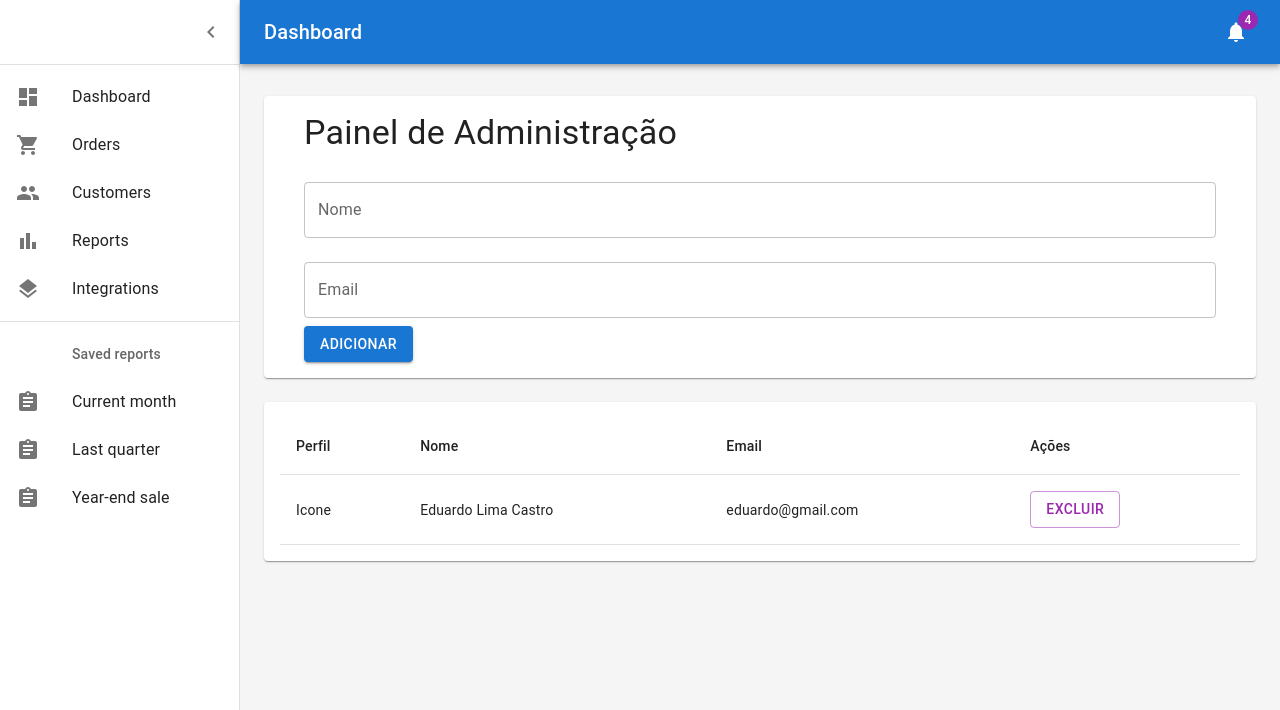
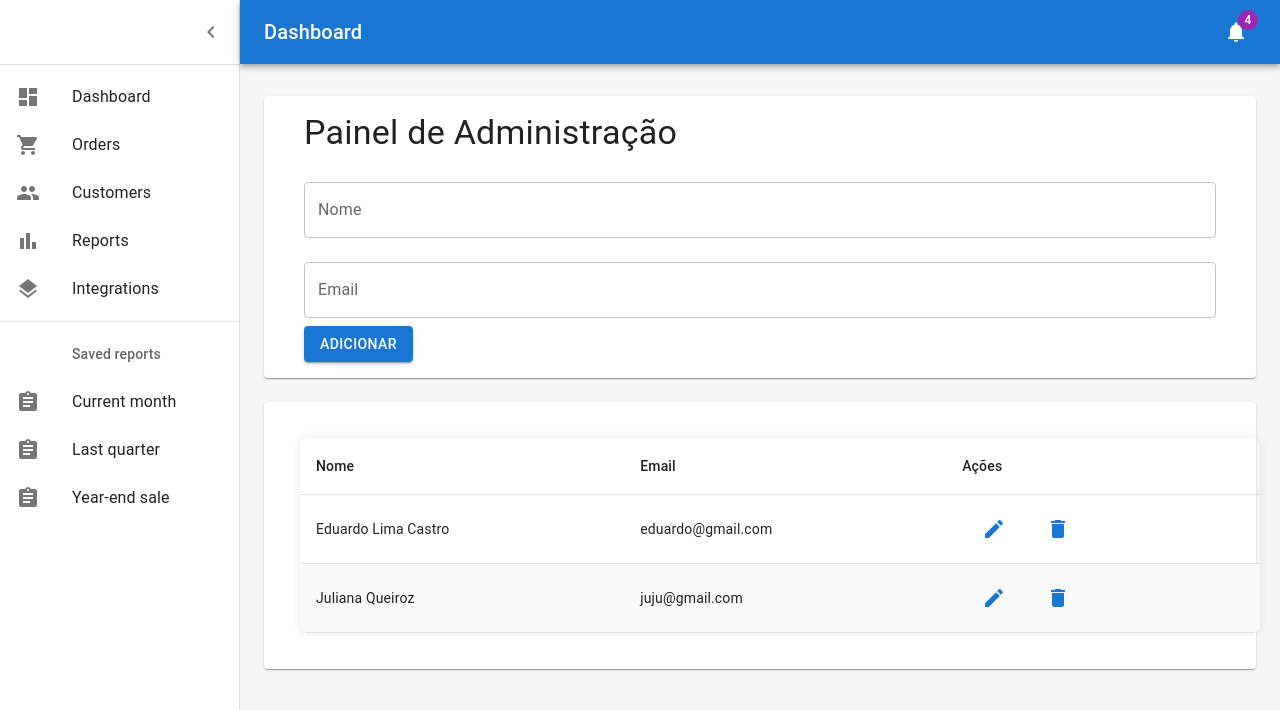
Before and after one commit to itseduardolima/crud-admin, a React (Create React App) app: page / in a window 1280 px wide. Shown: the top 710 px of the page. Built offline with nearby package versions, Linux system fonts and the light colour scheme; data requests are answered from the project's data file.

Commit message:
refactor

```diff
--- a/db.json
+++ b/db.json
@@ -4,6 +4,11 @@
       "id": "2c031b80-bb9a-4727-b2ed-a0565e63d877",
       "name": "Eduardo Lima Castro",
       "email": "eduardo@gmail.com"
+    },
+    {
+      "id": "bf11639a-ef75-41e8-8fbe-8aaf9edbb1ff",
+      "name": "Juliana Queiroz",
+      "email": "juju@gmail.com"
     }
   ]
 }
--- a/src/components/List.tsx
+++ b/src/components/List.tsx
@@ -1,19 +1,38 @@
-import {
-  Table,
-  TableHead,
-  TableRow,
-  TableCell,
-  TableBody,
-  Button,
-  TableContainer,
-} from "@mui/material";
+import { TableHead, TableRow, TableBody, TextField } from "@mui/material";
 import { useUSers } from "../hooks/useUsers";
 import { IUser } from "../services/user.interface";
 import { deleteUSer } from "../services/userService";
 import { toast } from "react-toastify";
+import DeleteIcon from "@mui/icons-material/Delete";
+import EditIcon from "@mui/icons-material/Edit";
+import {
+  Dialog,
+  DialogTitle,
+  DialogContent,
+  DialogActions,
+  Button,
+} from "@mui/material";
+import {
+  StyledButton,
+  StyledDeleteButton,
+  StyledTable,
+  StyledTableCell,
+  StyledTableContainer,
+  StyledTableRow,
+} from "../styles/StyledList";
+import { useState } from "react";
 
 export function ListUsers() {
   const { data, error, refetch } = useUSers();
+  const [openModal, setOpenModal] = useState(false);
+
+  const handleOpenModal = () => {
+    setOpenModal(true);
+  };
+
+  const handleCloseModal = () => {
+    setOpenModal(false);
+  };
 
   const handleDeleteUser = async (userId: string) => {
     try {
@@ -30,41 +49,55 @@ export function ListUsers() {
   }
 
   return (
-    <TableContainer>
-      <Table>
+    <StyledTableContainer>
+      <StyledTable>
         <TableHead>
           <TableRow>
-            <TableCell>Perfil</TableCell>
-            <TableCell>Nome</TableCell>
-            <TableCell>Email</TableCell>
-            <TableCell>Ações</TableCell>
+            <StyledTableCell>Nome</StyledTableCell>
+            <StyledTableCell>Email</StyledTableCell>
+            <StyledTableCell>Ações</StyledTableCell>
           </TableRow>
         </TableHead>
         <TableBody>
           {data?.data ? (
             data.data.map((user: IUser) => (
-              <TableRow key={user.id}>
-                <TableCell>Icone</TableCell>
-                <TableCell>{user.name}</TableCell>
-                <TableCell>{user.email}</TableCell>
-                <TableCell>
-                  <Button
-                    variant="outlined"
-                    color="secondary"
-                    onClick={() => handleDeleteUser(user.id)}
-                  >
-                    Excluir
-                  </Button>
-                </TableCell>
-              </TableRow>
+              <StyledTableRow key={user.id}>
+                <StyledTableCell>{user.name}</StyledTableCell>
+                <StyledTableCell>{user.email}</StyledTableCell>
+                <StyledTableCell>
+                  <StyledButton onClick={handleOpenModal}>
+                    <EditIcon />
+                  </StyledButton>
+                  <StyledDeleteButton onClick={() => handleDeleteUser(user.id)}>
+                    <DeleteIcon />
+                  </StyledDeleteButton>
+                </StyledTableCell>
+              </StyledTableRow>
             ))
           ) : (
-            <TableRow>
-              <TableCell colSpan={4}>Sem usuários.</TableCell>
-            </TableRow>
+            <StyledTableRow>
+              <StyledTableCell colSpan={3}>Sem usuários.</StyledTableCell>
+            </StyledTableRow>
           )}
         </TableBody>
-      </Table>
-    </TableContainer>
+      </StyledTable>
+
+      {/* MODAL EDIT*/}
+
+      <Dialog open={openModal} onClose={handleCloseModal}>
+        <DialogTitle>Edit User</DialogTitle>
+        <DialogContent>
+          <TextField label="Nome" name="name" margin="normal" fullWidth />
+          <TextField label="Email" name="email" margin="normal" fullWidth />
+          <Button variant="contained" color="primary">
+            Salvar
+          </Button>
+        </DialogContent>
+        <DialogActions>
+          <Button onClick={handleCloseModal}>Fechar</Button>
+        </DialogActions>
+      </Dialog>
+
+    </StyledTableContainer>
   );
 }
--- a/src/services/userService.tsx
+++ b/src/services/userService.tsx
@@ -18,3 +18,7 @@ export const getUser = async () => {
 export async function deleteUSer(userId: string) {
   await axios.delete(`${url}/${userId}`);
 }
+
+export async function editUSer(userId: string) {
+  await axios.put(`${url}/${userId}`);
+}
--- /dev/null
+++ b/src/styles/StyledList.ts
@@ -0,0 +1,50 @@
+import styled from "styled-components";
+import {
+  Table,
+  TableRow,
+  TableCell,
+  Button,
+  TableContainer,
+} from "@mui/material";
+
+export const StyledTableContainer = styled(TableContainer)`
+  margin: 20px;
+  border-radius: 8px;
+  overflow: hidden;
+  box-shadow: 0px 0px 10px rgba(0, 0, 0, 0.1);
+`;
+
+export const StyledTable = styled(Table)`
+  width: 100%;
+`;
+
+export const StyledTableRow = styled(TableRow)`
+  &:nth-child(even) {
+    background-color: #f9f9f9;
+  }
+`;
+
+export const StyledTableCell = styled(TableCell)`
+  font-weight: bold;
+  color: #333;
+`;
+
+export const StyledButton = styled(Button)`
+  margin-right: 8px;
+  background-color: #4caf50;
+  color: #fff;
+  padding: 5px;
+
+  &:hover {
+    background-color: #45a049;
+  }
+`;
+
+export const StyledDeleteButton = styled(Button)`
+  color: #fff;
+  background-color: #e74c3c;
+
+  &:hover {
+    background-color: #c0392b;
+  }
+`;
```
